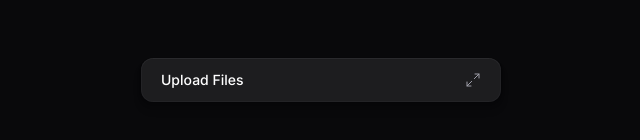
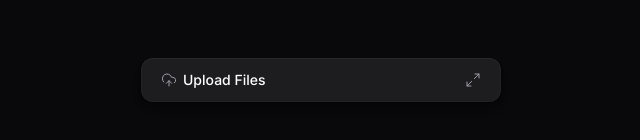
Before and after one commit to juanveronez/upload-client, a React (Vite) app: page / in a window 1280 px wide. Shown: the part 320-460 px from the top of the page, without its empty margins (319-959 px from the left). Built offline with nearby package versions, Linux system fonts and the light colour scheme.

Commit message:
feat: move title to a separated component

```diff
--- a/src/components/upload-widget-header.tsx
+++ b/src/components/upload-widget-header.tsx
@@ -1,11 +1,12 @@
 import { Minimize2 } from "lucide-react";
 import { Button } from "./ui/button";
 import * as Collapsible from "@radix-ui/react-collapsible";
+import { UploadWidgetTitle } from "./upload-widget-title";
 
 export function UploadWidgetHeader() {
   return (
     <div className="w-full p-4 py-2 bg-white/2 border-zinc-800 border-b flex items-center justify-between">
-      <span className="text-sm font-medium">Upload Files</span>
+      <UploadWidgetTitle />
       <Collapsible.Trigger asChild>
         <Button size="icon" className="-mr-2">
           <Minimize2 strokeWidth={1.5} className="size-4" />
--- a/src/components/upload-widget-minimized-button.tsx
+++ b/src/components/upload-widget-minimized-button.tsx
@@ -1,11 +1,12 @@
 import * as Collapsible from "@radix-ui/react-collapsible"
 import { Maximize2 } from "lucide-react"
+import { UploadWidgetTitle } from "./upload-widget-title"
 
 
 export function UploadWidgetMinimizedButton() {
   return (
     <Collapsible.Trigger className="group w-full bg-white/2 py-3 px-5 flex items-center justify-between">
-      <span className="text-sm font-medium">Upload Files</span>
+      <UploadWidgetTitle />
       <Maximize2 strokeWidth={1.5} className="size-4 text-zinc-400 group-hover:text-zinc-100" />
     </Collapsible.Trigger>
   )
--- /dev/null
+++ b/src/components/upload-widget-title.tsx
@@ -0,0 +1,10 @@
+import { UploadCloud } from "lucide-react"
+
+export function UploadWidgetTitle() {
+  return (
+    <div className="flex items-center gap-1.5 text-sm font-medium">
+      <UploadCloud className="size-4 text-zinc-400" strokeWidth={1.5} />
+      <span>Upload Files</span>
+    </div>
+  )
+}
```
